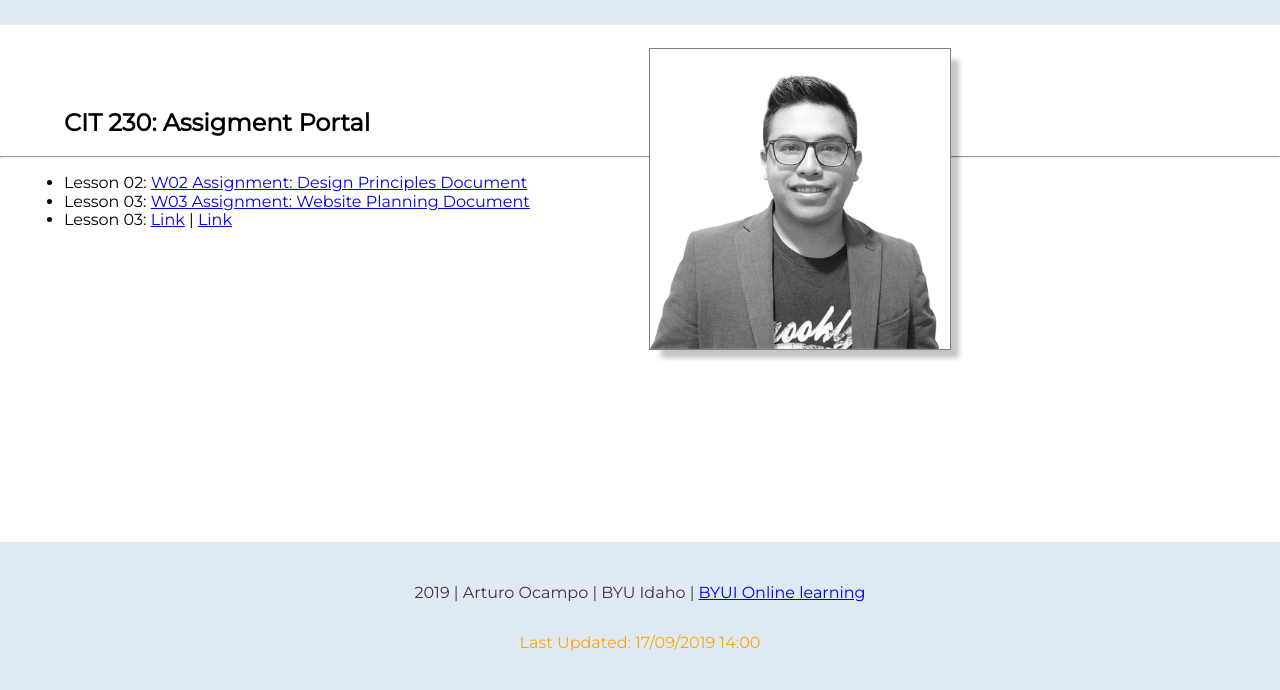
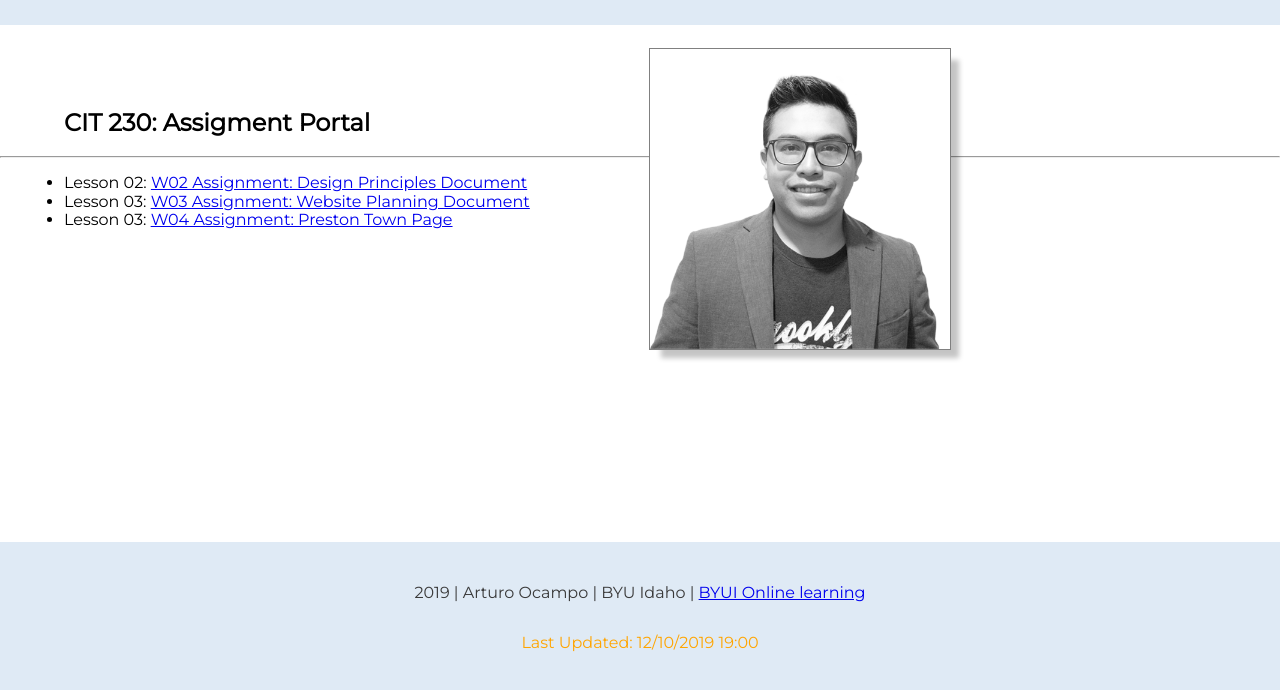
Before and after one commit to AOcampo93/AOcampo93, a plain HTML site: page index.html in a window 1280 px wide. Shown: the part 106-796 px from the top of the page. Drawn offline with Linux system fonts and the light colour scheme.

Commit message:
index changes

```diff
--- a/index.html
+++ b/index.html
@@ -24,13 +24,13 @@
             <ul>
                 <li>Lesson 02: <span><a href="design-principles.html">W02 Assignment: Design Principles Document</a></span></li>
                 <li>Lesson 03: <span><a href="lesson3/index.html">W03 Assignment: Website Planning Document</a></span></li>
-                <li>Lesson 03: <span><a href="#">Link</a> | <a href="#">Link</a></span></li>
+                <li>Lesson 03: <span><a href="lesson4/preston-4.html">W04 Assignment: Preston Town Page</a></span></li>
             </ul>
         </div>
     </main>
     <footer>
         <p>2019 | Arturo Ocampo | BYU Idaho | <span><a href="#">BYUI Online learning</a></span></p>
-        <p class="update-text">Last Updated: 17/09/2019 14:00</p>
+        <p class="update-text">Last Updated: 12/10/2019 19:00</p>
     </footer>
 </body>
 </html>
```
